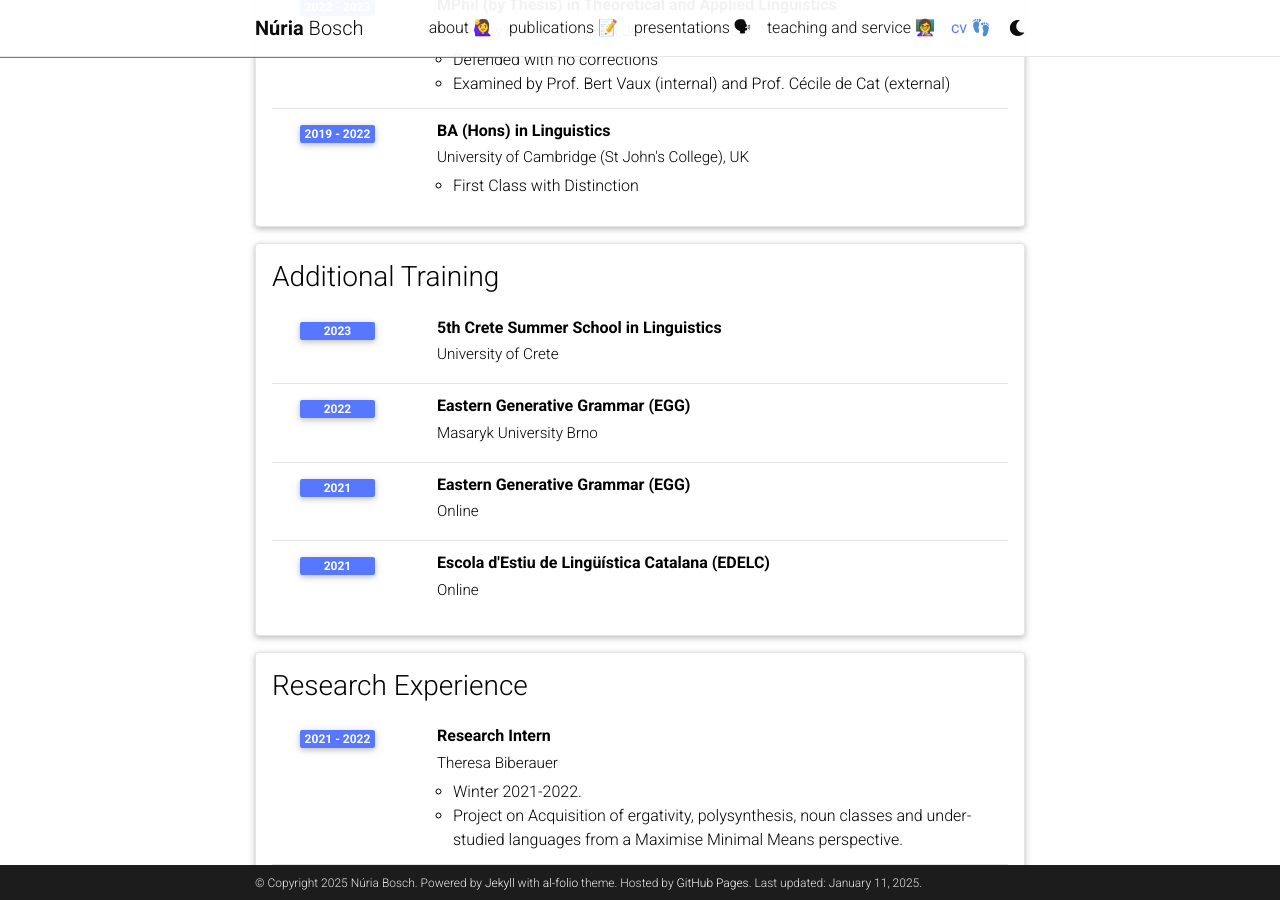
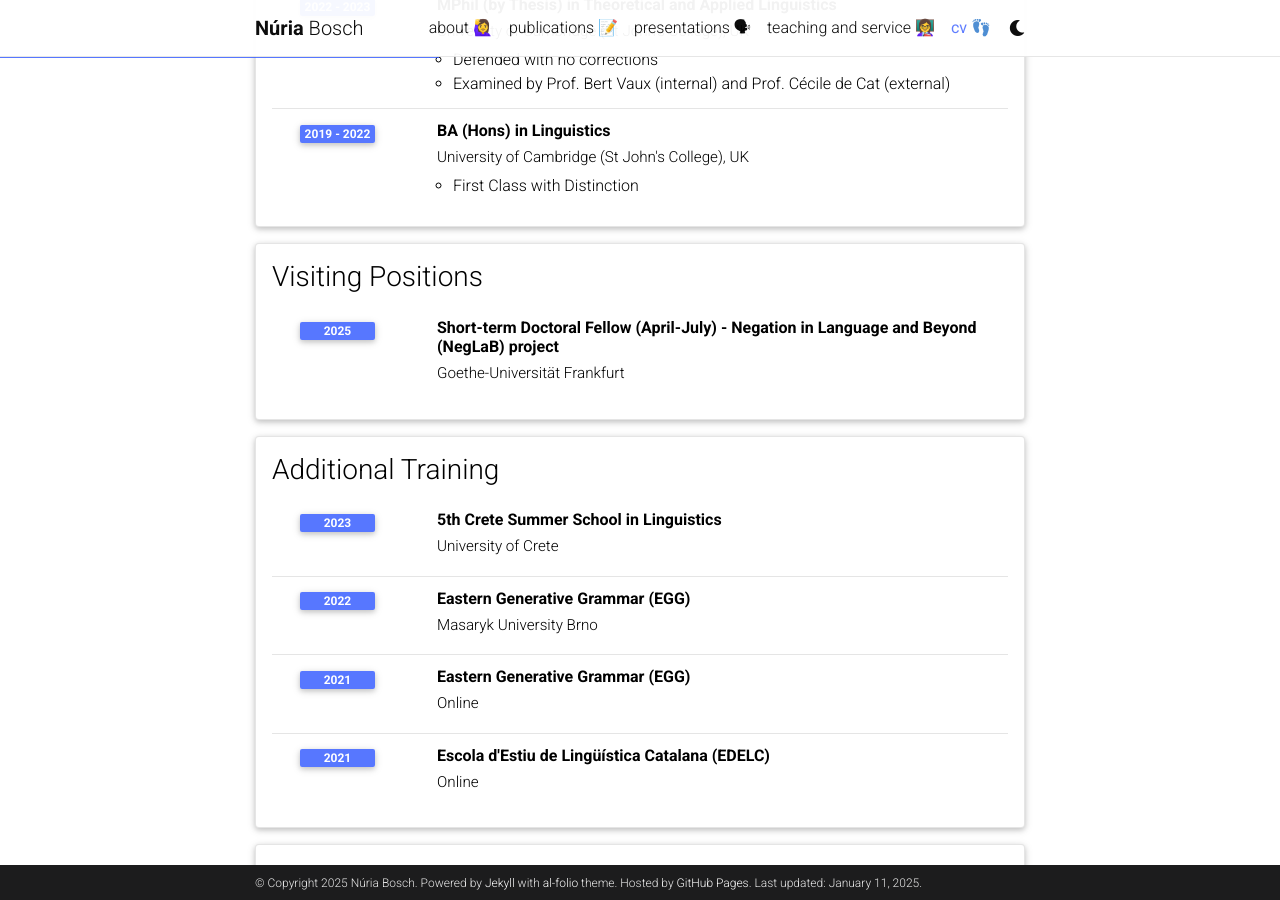
Before and after one commit to nuria-bosch/nuria-bosch.github.io, a Jekyll site: the page built from _pages/cv.md, in a window 1280 px wide and 900 px high, scrolled down 516 px. Built offline with Jekyll 4.4.1, drawn with Linux system fonts in a browser that asks for light colours; comment, search, counter and statistics services are not loaded; a style sheet for code colours, icons or effects is not loaded.

Commit message:
Update cv.yml

```diff
--- a/_data/cv.yml
+++ b/_data/cv.yml
@@ -21,6 +21,13 @@
       year: 2019 - 2022
       description:
         - First Class with Distinction
+
+- title: Visiting Positions
+  type: time_table
+  contents:
+    - title: Short-term Doctoral Fellow (April-July) - Negation in Language and Beyond (NegLaB) project
+      institution: Goethe-Universität Frankfurt
+      year: 2025
 
 - title: Additional Training
   type: time_table
```
